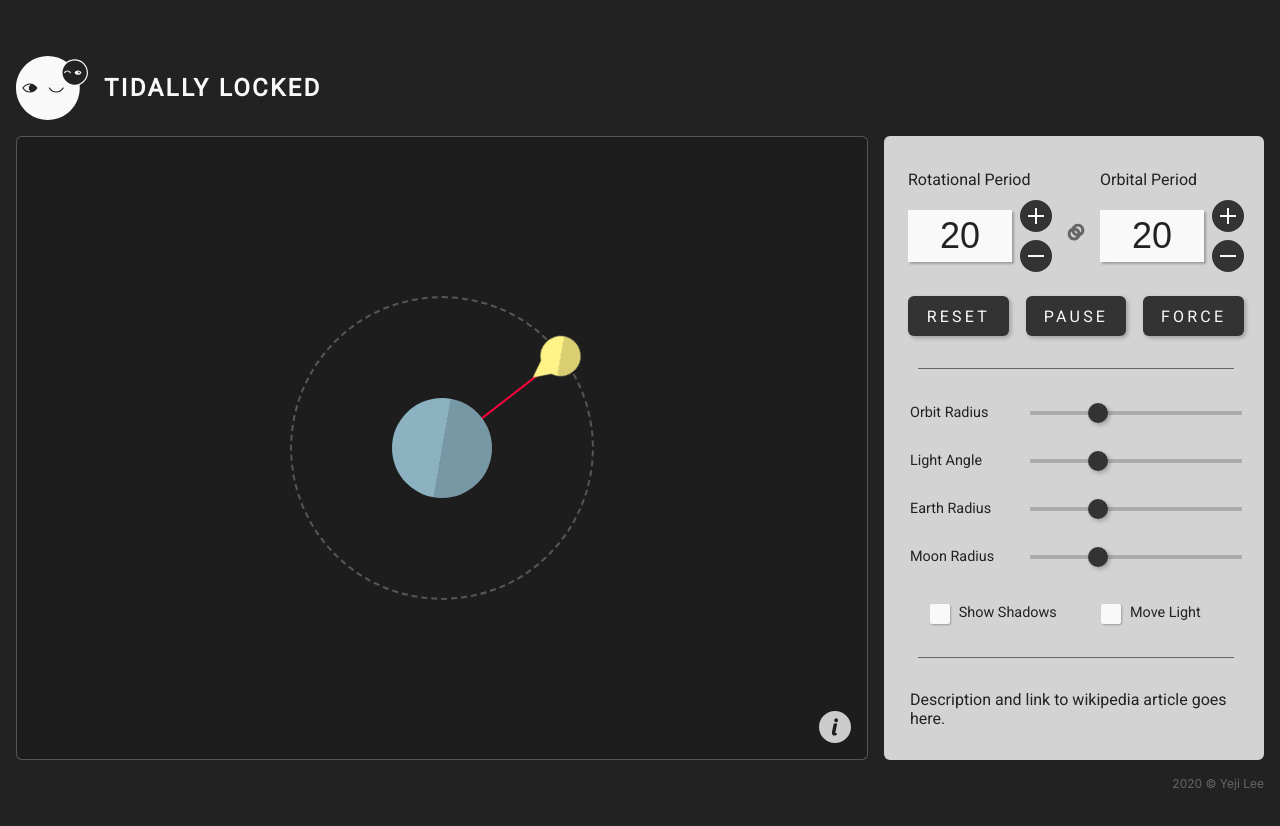
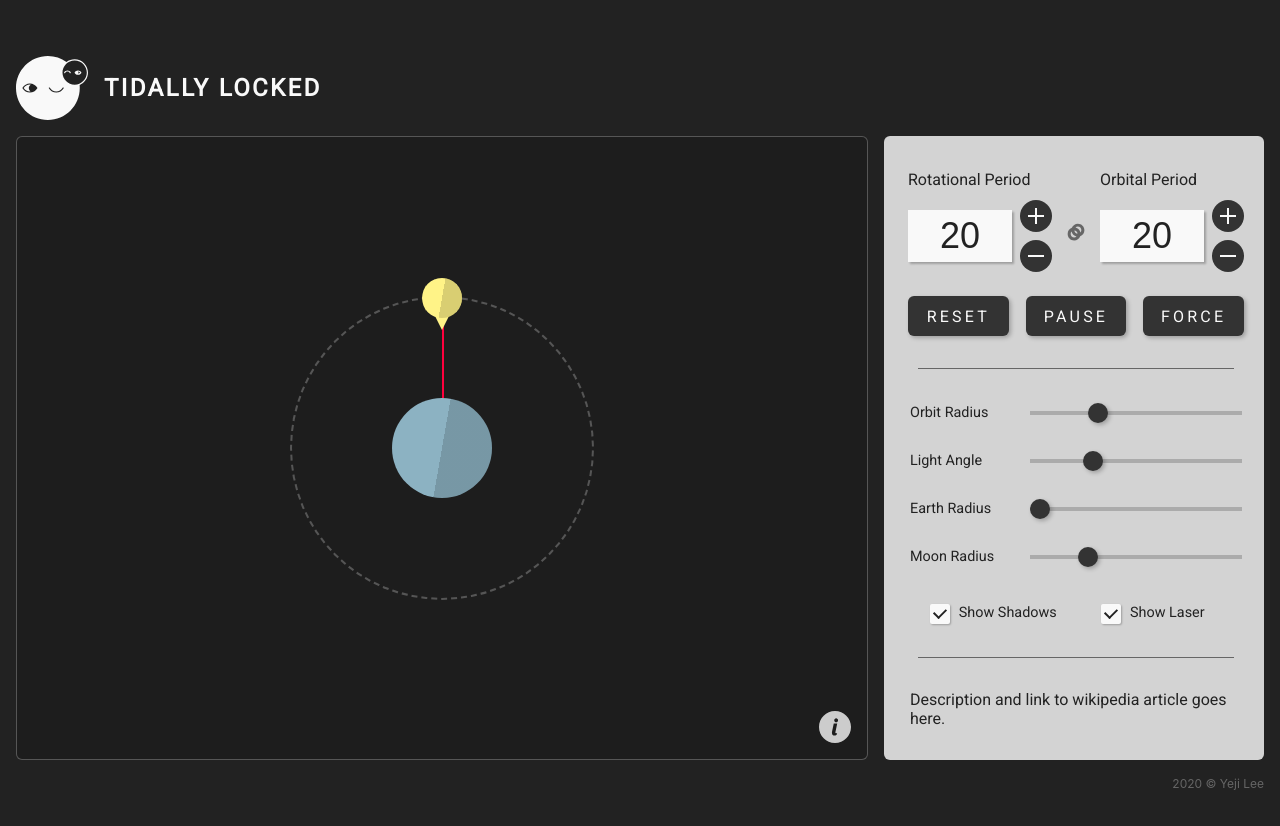
Before and after one commit to ejilee/Tidally-Locked, a React (Create React App) app: page / in a window 1280 px wide. Shown: the top 826 px of the page. Built offline with nearby package versions, Linux system fonts and the light colour scheme.

Commit message:
Added handlers to all new ui elements changed the last option 'move light' to 'show laser'

```diff
--- a/src/App.js
+++ b/src/App.js
@@ -13,8 +13,11 @@ const initAppState = {
   planRad: 50,
   sunDir: 100,
   tidLock: true,
+  paused: false,
   statusOn: false,
   statusMessage: "",
+  showShadows: true,
+  showLaser: true,
 };
 
 function appStateReducer(appState, action) {
@@ -31,13 +34,29 @@ function appStateReducer(appState, action) {
       return { ...appState, planRad: action.planRad };
     case "SUN_DIRECTION":
       return { ...appState, sunDir: action.sunDir };
+    case "SHADOW_TOGGLE":
+      return { ...appState, showShadows: !appState.showShadows };
+    case "LASER_TOGGLE":
+      return { ...appState, showLaser: !appState.showLaser };
     case "SET_TIDLOCK_STATE":
       return { ...appState, tidLock: action.tidLockState };
+    case "FORCE_LOCK":
+      return { ...appState, orbPer: appState.rotPer };
+    case "PAUSE_ALL":
+      return {
+        ...appState,
+        paused: true,
+      };
+    case "RESUME_ALL":
+      return {
+        ...appState,
+        paused: false,
+      };
     case "STATUS_MESSAGE":
       return {
         ...appState,
-        statusOn: action.stat[0],
-        statusMessage: action.stat[1],
+        statusOn: action.message[0],
+        statusMessage: action.message[1],
       };
     case "RESET_ALL":
       return initAppState;
@@ -53,8 +72,12 @@ function App() {
   );
 
   const setRotOrbPer = useCallback((rotPer, orbPer) => {
-    dispatchAppState({ type: "ROTATIONAL_PERIOD", rotPer });
-    dispatchAppState({ type: "ORBITAL_PERIOD", orbPer });
+    if (rotPer > 0 && rotPer <= 100) {
+      dispatchAppState({ type: "ROTATIONAL_PERIOD", rotPer });
+    }
+    if (orbPer > 0 && orbPer <= 100) {
+      dispatchAppState({ type: "ORBITAL_PERIOD", orbPer });
+    }
     let tidLockState = rotPer === orbPer ? true : false;
     dispatchAppState({ type: "SET_TIDLOCK_STATE", tidLockState });
   }, []);
@@ -73,11 +96,43 @@ function App() {
   }, []);
 
   const setStatusMessage = useCallback((stat) => {
-    dispatchAppState({ type: "STATUS_MESSAGE", stat });
+    const message = stat;
+    dispatchAppState({ type: "STATUS_MESSAGE", message });
   }, []);
 
-  const resetAll = useCallback((stat) => {
-    dispatchAppState({ type: "RESET_ALL", stat });
+  const resetAll = useCallback(() => {
+    dispatchAppState({ type: "RESUME_ALL" });
+    dispatchAppState({ type: "RESET_ALL" });
+    const message = [true, "reset to default"];
+    dispatchAppState({ type: "STATUS_MESSAGE", message });
+  }, []);
+
+  const pauseAll = useCallback(() => {
+    dispatchAppState({ type: "PAUSE_ALL" });
+    const message = [true, "pause all animation"];
+    dispatchAppState({ type: "STATUS_MESSAGE", message });
+  }, []);
+
+  const resumeAll = useCallback(() => {
+    dispatchAppState({ type: "RESUME_ALL" });
+    const message = [true, "resume all animation"];
+    dispatchAppState({ type: "STATUS_MESSAGE", message });
+  }, []);
+
+  const forceLock = useCallback(() => {
+    dispatchAppState({ type: "FORCE_LOCK" });
+    const message = [true, "forcing tidal locking"];
+    dispatchAppState({ type: "STATUS_MESSAGE", message });
+    const tidLockState = true;
+    dispatchAppState({ type: "SET_TIDLOCK_STATE", tidLockState });
+  }, []);
+
+  const toggleShadows = useCallback(() => {
+    dispatchAppState({ type: "SHADOW_TOGGLE" });
+  }, []);
+
+  const toggleLaser = useCallback(() => {
+    dispatchAppState({ type: "LASER_TOGGLE" });
   }, []);
 
   return (
@@ -90,6 +145,13 @@ function App() {
           setRotOrbPer={setRotOrbPer}
           setOrbRad={setOrbRad}
           resetAll={resetAll}
+          pauseAll={pauseAll}
+          resumeAll={resumeAll}
+          forceLock={forceLock}
+          setBodySize={setBodySize}
+          setSunDirection={setSunDirection}
+          toggleShadows={toggleShadows}
+          toggleLaser={toggleLaser}
         />
         <Footer />
       </div>
--- a/src/Interface/Secondary.js
+++ b/src/Interface/Secondary.js
@@ -1,4 +1,4 @@
-import React, { useState } from "react";
+import React from "react";
 import styled from "styled-components";
 
 const StyledPanel = styled.div`
@@ -101,11 +101,19 @@ const StyledPanel = styled.div`
   }
 `;
 
-const Secondary = ({ orbRad, setOrbRad }) => {
-  //   const [orbRad, setOrbRad] = useState(200);
-
-  const handleRangeChange = () => {};
-
+const Secondary = ({
+  orbRad,
+  moonRad,
+  planRad,
+  sunDir,
+  showShadows,
+  showLaser,
+  setOrbRad,
+  setBodySize,
+  setSunDirection,
+  toggleShadows,
+  toggleLaser,
+}) => {
   return (
     <StyledPanel className="app-ui-secondary">
       <form className="secondaryOptions">
@@ -119,7 +127,10 @@ const Secondary = ({ orbRad, setOrbRad }) => {
             max="300"
             step="20"
             value={orbRad}
-            onChange={(e) => setOrbRad(Number(e.target.value))}
+            onChange={(e) => {
+              e.preventDefault();
+              setOrbRad(Number(e.target.value));
+            }}
           />
         </div>
         <div className="option">
@@ -128,11 +139,14 @@ const Secondary = ({ orbRad, setOrbRad }) => {
             type="range"
             id="orbRad"
             name="orbRad"
-            min="100"
-            max="300"
-            step="20"
-            value={orbRad}
-            onChange={(e) => setOrbRad(Number(e.target.value))}
+            min="0"
+            max="360"
+            step="10"
+            value={sunDir}
+            onChange={(e) => {
+              e.preventDefault();
+              setSunDirection(Number(e.target.value));
+            }}
           />
         </div>
         <div className="option">
@@ -141,11 +155,14 @@ const Secondary = ({ orbRad, setOrbRad }) => {
             type="range"
             id="orbRad"
             name="orbRad"
-            min="100"
-            max="300"
-            step="20"
-            value={orbRad}
-            onChange={(e) => setOrbRad(Number(e.target.value))}
+            min="50"
+            max="100"
+            step="5"
+            value={planRad}
+            onChange={(e) => {
+              e.preventDefault();
+              setBodySize(moonRad, Number(e.target.value));
+            }}
           />
         </div>
         <div className="option">
@@ -154,11 +171,14 @@ const Secondary = ({ orbRad, setOrbRad }) => {
             type="range"
             id="orbRad"
             name="orbRad"
-            min="100"
-            max="300"
-            step="20"
-            value={orbRad}
-            onChange={(e) => setOrbRad(Number(e.target.value))}
+            min="10"
+            max="50"
+            step="5"
+            value={moonRad}
+            onChange={(e) => {
+              e.preventDefault();
+              setBodySize(Number(e.target.value), planRad);
+            }}
           />
         </div>
         <div className="option">
@@ -167,7 +187,10 @@ const Secondary = ({ orbRad, setOrbRad }) => {
               type="checkbox"
               id="showShadow"
               name="showShadow"
-              value="showShadow"
+              checked={showShadows}
+              onChange={(e) => {
+                toggleShadows();
+              }}
             ></input>
             <label htmlFor="showShadow">Show Shadows</label>
           </div>
@@ -176,9 +199,12 @@ const Secondary = ({ orbRad, setOrbRad }) => {
               type="checkbox"
               id="moveLight"
               name="moveLight"
-              value="moveLight"
+              checked={showLaser}
+              onChange={(e) => {
+                toggleLaser();
+              }}
             ></input>
-            <label htmlFor="moveLight">Move Light</label>
+            <label htmlFor="moveLight">Show Laser</label>
           </div>
         </div>
       </form>
--- a/src/Interface/index.js
+++ b/src/Interface/index.js
@@ -51,7 +51,19 @@ const StyledInterface = styled.section`
   }
 `;
 
-const Interface = ({ appState, setRotOrbPer, setOrbRad, resetAll }) => {
+const Interface = ({
+  appState,
+  setRotOrbPer,
+  setOrbRad,
+  resetAll,
+  pauseAll,
+  resumeAll,
+  forceLock,
+  setBodySize,
+  setSunDirection,
+  toggleShadows,
+  toggleLaser,
+}) => {
   const {
     rotPer,
     orbPer,
@@ -60,8 +72,9 @@ const Interface = ({ appState, setRotOrbPer, setOrbRad, resetAll }) => {
     planRad,
     sunDir,
     tidLock,
-    statusOn,
-    statusMessage,
+    paused,
+    showShadows,
+    showLaser,
   } = appState;
   return (
     <StyledInterface className="app-ui">
@@ -69,15 +82,31 @@ const Interface = ({ appState, setRotOrbPer, setOrbRad, resetAll }) => {
         rotPer={rotPer}
         orbPer={orbPer}
         tidLock={tidLock}
+        paused={paused}
         setRotOrbPer={setRotOrbPer}
         resetAll={resetAll}
+        pauseAll={pauseAll}
+        resumeAll={resumeAll}
+        forceLock={forceLock}
       />
       <div className="app-ui-divider--dyn" />
-      <Secondary orbRad={orbRad} setOrbRad={setOrbRad} />
+      <Secondary
+        orbRad={orbRad}
+        moonRad={moonRad}
+        planRad={planRad}
+        sunDir={sunDir}
+        showShadows={showShadows}
+        showLaser={showLaser}
+        setOrbRad={setOrbRad}
+        setBodySize={setBodySize}
+        setSunDirection={setSunDirection}
+        toggleShadows={toggleShadows}
+        toggleLaser={toggleLaser}
+      />
       <div className="app-ui-divider--hor" />
       <Description />
     </StyledInterface>
   );
 };
 
-export default Interface;
+export default React.memo(Interface);
--- a/src/Viewer/Moon.js
+++ b/src/Viewer/Moon.js
@@ -13,6 +13,7 @@ const StyledMoon = styled.div`
     animation-duration: ${(props) => props.rotPer + "s" || "0s"};
     animation-iteration-count: infinite;
     animation-timing-function: linear;
+    animation-play-state: ${(props) => props.animationState || "running"};
 
     @keyframes MOON-ROTATION {
       0% {
@@ -57,7 +58,7 @@ const StyledMoon = styled.div`
     border-bottom: 10px solid transparent;
     border-right: 20px solid #fff387;
     top: calc(50% - 10px);
-    left: -15px;
+    left: -12px;
   }
 
   .moon__body {
@@ -84,7 +85,19 @@ const StyledMoon = styled.div`
   }
 `;
 
-const Moon = ({ rotPer, orbPer, orbRad, moonRad, sunDir, tidLock }) => {
+const Moon = ({
+  rotPer,
+  orbPer,
+  orbRad,
+  moonRad,
+  sunDir,
+  tidLock,
+  paused,
+  showShadows,
+  showLaser,
+}) => {
+  const animationState = paused ? "paused" : "running";
+
   const StyledRevolution = styled.div`
     position: absolute;
     z-index: 200;
@@ -95,6 +108,7 @@ const Moon = ({ rotPer, orbPer, orbRad, moonRad, sunDir, tidLock }) => {
     animation-iteration-count: infinite;
     animation-timing-function: linear;
     animation-name: MOON-REVOLUTION;
+    animation-play-state: ${(props) => props.animationState || "running"};
 
     @keyframes MOON-REVOLUTION {
       0% {
@@ -109,23 +123,29 @@ const Moon = ({ rotPer, orbPer, orbRad, moonRad, sunDir, tidLock }) => {
   `;
 
   return (
-    <StyledRevolution orbPer={orbPer} orbRad={orbRad}>
+    <StyledRevolution
+      orbPer={orbPer}
+      orbRad={orbRad}
+      animationState={animationState}
+    >
       <StyledMoon
         orbPer={orbPer}
         rotPer={rotPer}
         orbRad={orbRad}
         moonRad={moonRad}
         sunDir={sunDir}
+        animationState={animationState}
       >
         <div className="moon__self">
-          {tidLock ? <div className="moon__lockline" /> : null}
+          {tidLock && showLaser ? <div className="moon__lockline" /> : null}
           <div className="moon__face" />
           <div className="moon__body" />
         </div>
-        <div className="moon__shade" />
+
+        {showShadows ? <div className="moon__shade" /> : ""}
       </StyledMoon>
     </StyledRevolution>
   );
 };
 
-export default Moon;
+export default React.memo(Moon);
--- a/src/Viewer/Orbit.js
+++ b/src/Viewer/Orbit.js
@@ -16,4 +16,4 @@ const Orbit = ({ orbRad }) => {
   return <StyledOrbit orbRad={orbRad} />;
 };
 
-export default Orbit;
+export default React.memo(Orbit);
--- a/src/Viewer/Planet.js
+++ b/src/Viewer/Planet.js
@@ -26,14 +26,14 @@ const PlanetLight = styled.div`
   left: 0;
 `;
 
-const Planet = ({ planRad, sunDir }) => {
+const Planet = ({ planRad, sunDir, showShadows, moveLight }) => {
   return (
     <div className="planetContainer">
       <PlanetBody planRad={planRad * 2}>
-        <PlanetLight sunDir={sunDir} />
+        {showShadows ? <PlanetLight sunDir={sunDir} /> : ""}
       </PlanetBody>
     </div>
   );
 };
 
-export default Planet;
+export default React.memo(Planet);
--- a/src/Viewer/Status.js
+++ b/src/Viewer/Status.js
@@ -45,4 +45,4 @@ const Status = ({ statusMessage, setStatusMessage }) => {
   return <StyledStatus>{statusMessage}</StyledStatus>;
 };
 
-export default Status;
+export default React.memo(Status);
--- a/src/Viewer/index.js
+++ b/src/Viewer/index.js
@@ -24,8 +24,11 @@ const Viewer = ({ appState, setStatusMessage }) => {
     planRad,
     sunDir,
     tidLock,
+    paused,
     statusOn,
     statusMessage,
+    showShadows,
+    showLaser,
   } = appState;
 
   useEffect(() => {
@@ -46,8 +49,11 @@ const Viewer = ({ appState, setStatusMessage }) => {
         moonRad={moonRad}
         sunDir={sunDir}
         tidLock={tidLock}
+        paused={paused}
+        showShadows={showShadows}
+        showLaser={showLaser}
       />
-      <Planet planRad={planRad} sunDir={sunDir} />
+      <Planet planRad={planRad} sunDir={sunDir} showShadows={showShadows} />
       <Information />
       {statusOn ? (
         <Status
```
Also changed, not shown: src/Interface/Primary.js (+86 -13 lines).
